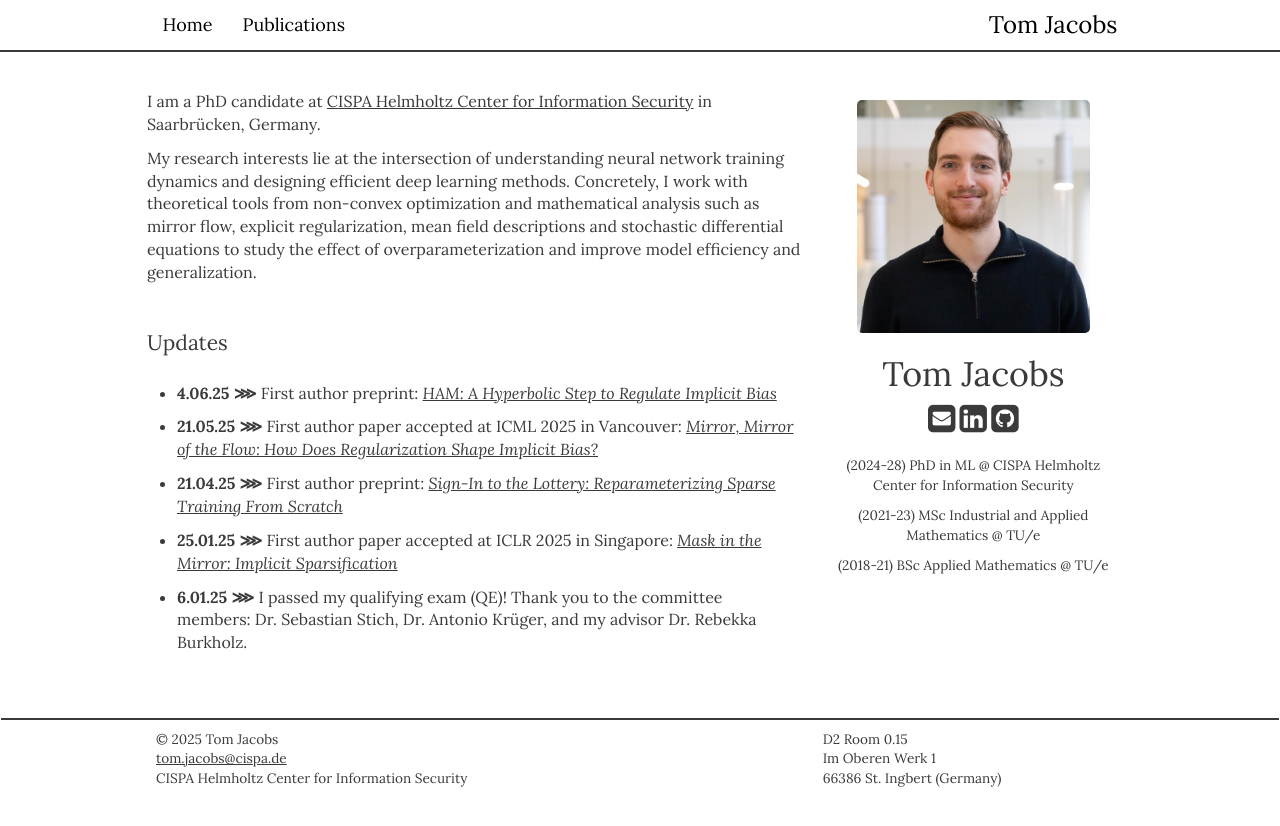
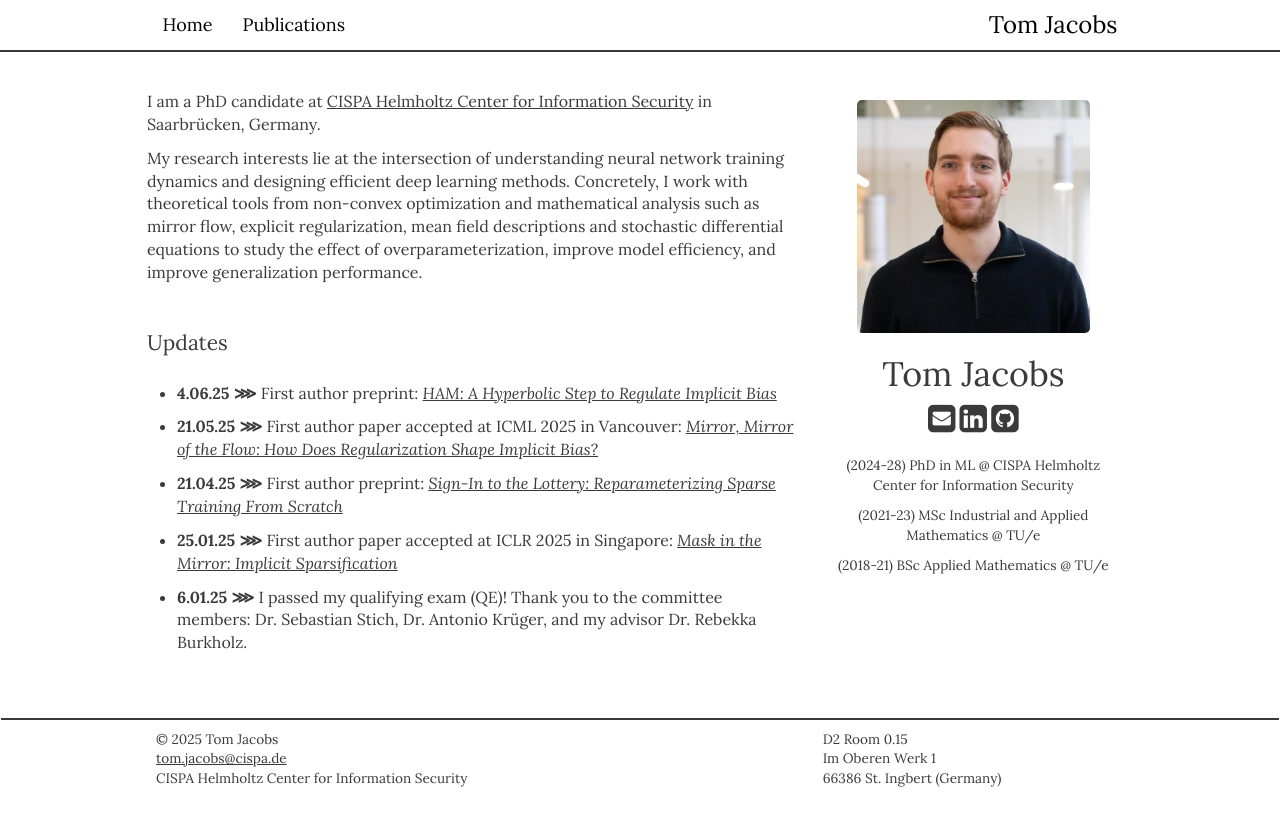
Before and after one commit to TomJacobs05/tomjacobs05.github.io, a Jekyll site: the page built from _pages/home.md, in a window 1280 px wide. Shown: the top 826 px of the page. Built offline with Jekyll 4.4.1, drawn with Linux system fonts in a browser that asks for light colours; nearby versions of some CDN libraries; a style sheet for code colours, icons or effects is not loaded.

Commit message:
Update home.md

```diff
--- a/_pages/home.md
+++ b/_pages/home.md
@@ -7,7 +7,7 @@ permalink: /
 
 I am a PhD candidate at [CISPA Helmholtz Center for Information Security](https://cispa.de) in Saarbrücken, Germany.
 
-My research interests lie at the intersection of understanding neural network training dynamics and designing efficient deep learning methods. Concretely, I work with theoretical tools from non-convex optimization and mathematical analysis such as mirror flow, explicit regularization, mean field descriptions and stochastic differential equations to study the effect of overparameterization and improve model efficiency and generalization.
+My research interests lie at the intersection of understanding neural network training dynamics and designing efficient deep learning methods. Concretely, I work with theoretical tools from non-convex optimization and mathematical analysis such as mirror flow, explicit regularization, mean field descriptions and stochastic differential equations to study the effect of overparameterization, improve model efficiency, and improve generalization performance.
 
 
 
```
